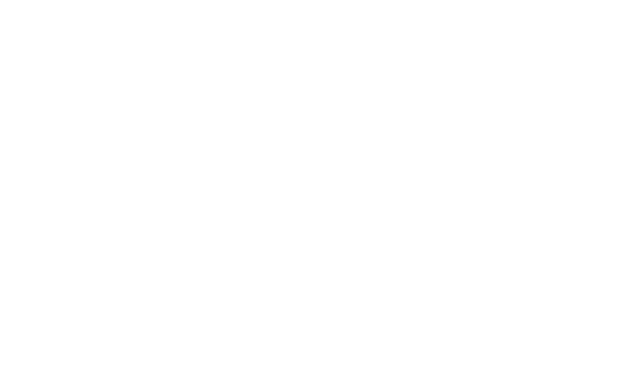
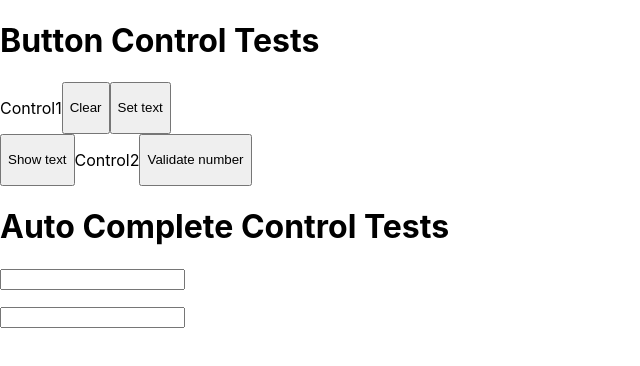
Before and after one commit to stastiho/syntellect-app, a React (Create React App) app: page / in a window 1280 px wide. Shown: the top 366 px of the page, without its empty margins (0-640 px from the left). Built offline with nearby package versions, Linux system fonts and the light colour scheme.

Commit message:
feat: buttons & initial autocomplite

```diff
--- a/package.json
+++ b/package.json
@@ -10,6 +10,8 @@
     "@types/node": "^16.18.0",
     "@types/react": "^18.0.23",
     "@types/react-dom": "^18.0.7",
+    "mobx": "^6.12.0",
+    "mobx-react-lite": "^4.0.5",
     "react": "^18.2.0",
     "react-dom": "^18.2.0",
     "react-scripts": "5.0.1",
--- a/src/App.tsx
+++ b/src/App.tsx
@@ -1,8 +1,27 @@
-import React from "react";
-import "./App.css";
+import React, { useEffect } from 'react';
+import { observer } from 'mobx-react-lite';
+import Control from './Control';
+import AutoCompleteControl from './AutoCompleteControl';
+import { ControlStore } from './ControlStore';
 
-function App() {
-  return <div></div>;
-}
+const store = new ControlStore();
+
+const App: React.FC = observer(() => {
+	useEffect(() => {
+		store.initialization()
+	})
+
+	return (
+		<div>
+			<h1>Button Control Tests</h1>
+			<Control viewModel={store.controlViewModel1} />
+			<Control viewModel={store.controlViewModel2} />
+
+			<h1>Auto Complete Control Tests</h1>
+			<AutoCompleteControl viewModel={store.autoCompleteViewModel1} />
+			<AutoCompleteControl viewModel={store.autoCompleteViewModel2} />
+		</div>
+	);
+});
 
 export default App;
--- /dev/null
+++ b/src/AutoCompleteControl.tsx
@@ -0,0 +1,35 @@
+import React from 'react';
+import { observer } from 'mobx-react-lite';
+import { AutoCompleteViewModel } from './autoCompliteViewModel';
+
+interface AutoCompleteControlProps {
+	viewModel: AutoCompleteViewModel;
+}
+
+const AutoCompleteControl: React.FC<AutoCompleteControlProps> = observer(({ viewModel }) => {
+	return (
+		//TODO: переделать инпут для показа выбранного текста с возможность добавлять еще данные и удалять выбранный элемент
+		<div>
+			<div>
+				{viewModel.selectedSuggestions.map((suggestion, index) => (
+					<li key={index} onClick={() => viewModel.text = suggestion.name}>
+						{suggestion.name}
+					</li>
+				))}
+				<input type="text" value={viewModel.text} onChange={(e) => viewModel.text = e.target.value} />
+			</div>
+			<ul>
+				{viewModel.suggestions.map((suggestion, index) => (
+					<li key={index} onClick={() => {
+						viewModel.setSelectedSuggestions(suggestion);
+						viewModel.text = "";
+					}}>
+						{suggestion.name} - {suggestion.fullName} - {suggestion.flag}
+					</li>
+				))}
+			</ul>
+		</div>
+	);
+});
+
+export default AutoCompleteControl;
--- /dev/null
+++ b/src/Control.tsx
@@ -0,0 +1,30 @@
+import React from 'react';
+import { observer } from 'mobx-react-lite';
+import { ControlViewModel } from './controlViewModel';
+
+interface ControlProps {
+	viewModel: ControlViewModel;
+}
+
+const Control: React.FC<ControlProps> = observer(({ viewModel }) => {
+
+	return (
+		<div style={{ display: "flex", flexDirection: "row" }}>
+			{viewModel.leftButtons.map((button, index) => (
+				<button key={index} onClick={button.onClick}>
+					{button.text}
+				</button>
+			))}
+			<p>
+				{viewModel.text}
+			</p>
+			{viewModel.rigthButtons.map((button, index) => (
+				<button key={index} onClick={button.onClick}>
+					{button.text}
+				</button>
+			))}
+		</div>
+	);
+});
+
+export default Control;
--- /dev/null
+++ b/src/ControlStore.tsx
@@ -0,0 +1,80 @@
+import { AutoCompleteViewModel } from './autoCompliteViewModel';
+import { ControlViewModel, IButton } from './controlViewModel';
+
+export class ControlStore {
+	//#region ctor
+
+	constructor() {
+		this._controlViewModel1 = new ControlViewModel("Control1");
+		this._controlViewModel2 = new ControlViewModel("Control2");
+		this._autoCompleteViewModel1 = new AutoCompleteViewModel(3);
+		this._autoCompleteViewModel2 = new AutoCompleteViewModel(10);
+	}
+
+	//#endregion
+
+	//#region fields
+
+	private _controlViewModel1: ControlViewModel;
+
+	private _controlViewModel2: ControlViewModel;
+
+	private _autoCompleteViewModel1: AutoCompleteViewModel;
+
+	private _autoCompleteViewModel2: AutoCompleteViewModel;
+
+	//#endregion
+
+	//#region props
+
+	get controlViewModel1(): ControlViewModel {
+		return this._controlViewModel1;
+	}
+
+	get controlViewModel2(): ControlViewModel {
+		return this._controlViewModel2;
+	}
+
+	get autoCompleteViewModel1(): AutoCompleteViewModel {
+		return this._autoCompleteViewModel1;
+	}
+
+	get autoCompleteViewModel2(): AutoCompleteViewModel {
+		return this._autoCompleteViewModel2;
+	}
+
+	//#endregion
+
+	//#region public methods
+
+	initialization() {
+		const rightButtons1: IButton[] = [{
+			text: "Clear",
+			onClick: () => {
+				this.controlViewModel1.text = "";
+			}
+		},
+		{
+			text: "Set text",
+			onClick: () => {
+				this.controlViewModel1.text = "Hello world!";
+			}
+		}]
+		const leftButtons2: IButton[] = [{
+			text: "Show text",
+			onClick: () => {
+				// TODO: При нажатии на кнопку справа вызывается alert с текстом в контроле;
+			}
+		}]
+		const rightButtons2: IButton[] = [{
+			text: "Validate number",
+			onClick: () => {
+				// TODO: При нажатии на кнопку слева проверяем, что в контроле введено число и если это так, то выводим число через alert;
+			}
+		}]
+		this.controlViewModel1.initialization([], rightButtons1);
+		this.controlViewModel2.initialization(leftButtons2, rightButtons2);
+	}
+
+	//#endregion
+}
--- /dev/null
+++ b/src/autoCompliteViewModel.ts
@@ -0,0 +1,87 @@
+import { makeObservable, observable, runInAction } from 'mobx';
+import { getCountryByName } from './api/apiService';
+
+interface ISuggestion {
+	name: string;
+	fullName: string;
+	flag: string;
+}
+
+export class AutoCompleteViewModel {
+	//#region ctor
+
+	constructor(maxSuggestions: number) {
+		this._text = "";
+		this._error = "";
+		this._maxSuggestions = maxSuggestions;
+		this.selectedSuggestions = observable.array([], { deep: false });
+		this.suggestions = observable.array([], { deep: false });
+		makeObservable(this);
+	}
+
+	//#endregion
+
+	//#region fields
+
+	@observable
+	private _text: string;
+
+	@observable
+	private _error: string;
+
+	private _maxSuggestions: number;
+
+	//#endregion
+
+	//#region props
+
+	readonly selectedSuggestions: ISuggestion[];
+
+	readonly suggestions: ISuggestion[];
+
+	get text(): string {
+		return this._text;
+	}
+	set text(value: string) {
+		this.updateSuggestions(value);
+		runInAction(() => this._text = value);
+	}
+
+	get error(): string {
+		return this._error;
+	}
+	set error(value: string) {
+		runInAction(() => this._error = value);
+	}
+
+	//#endregion
+
+	//#region public methods
+
+	public async setSelectedSuggestions(suggestion: ISuggestion) {
+		// TODO: удалить дубликаты из selectedSuggestions
+		runInAction(() => {
+			this.selectedSuggestions.push(suggestion);
+		})
+	}
+
+	//#endregion
+
+	//#region private methods
+
+	private async updateSuggestions(text: string) {
+		// TODO: debounce
+		try {
+			const data = await getCountryByName(text);
+			const newData = data.slice(0, this._maxSuggestions)
+			runInAction(() => {
+				this.suggestions.length = 0;
+				this.suggestions.push(...newData);
+			})
+		} catch (e) {
+			this.error = JSON.stringify(e);
+		}
+	}
+
+	//#endregion
+}
--- /dev/null
+++ b/src/controlViewModel.ts
@@ -0,0 +1,54 @@
+import { makeObservable, observable, runInAction } from 'mobx';
+
+export interface IButton {
+	text: string;
+	onClick: () => void
+}
+
+export class ControlViewModel {
+	//#region ctor
+
+	constructor(text: string) {
+		this._text = text;
+		this.leftButtons = observable.array([], { deep: false });
+		this.rigthButtons = observable.array([], { deep: false });
+		makeObservable(this);
+	}
+
+	//#endregion
+
+	//#region fields
+
+	@observable
+	private _text: string;
+
+	//#endregion
+
+	//#region props
+
+	readonly leftButtons: IButton[];
+
+	readonly rigthButtons: IButton[];
+
+	get text(): string {
+		return this._text;
+	}
+	set text(value: string) {
+		runInAction(() => this._text = value);
+	}
+
+	//#endregion
+
+	//#region public methods
+
+	initialization(leftButtons: IButton[], rigthButtons: IButton[]) {
+		runInAction(() => {
+			this.leftButtons.length = 0;
+			this.leftButtons.push(...leftButtons);
+			this.rigthButtons.length = 0;
+			this.rigthButtons.push(...rigthButtons);
+		})
+	}
+
+	//#endregion
+}
--- a/tsconfig.json
+++ b/tsconfig.json
@@ -18,7 +18,8 @@
     "resolveJsonModule": true,
     "isolatedModules": true,
     "noEmit": true,
-    "jsx": "react-jsx"
+    "jsx": "react-jsx",
+    "experimentalDecorators": true
   },
   "include": [
     "src"
```
Also changed, not shown: 1 other file (tests, documents, lock files or other folders).
